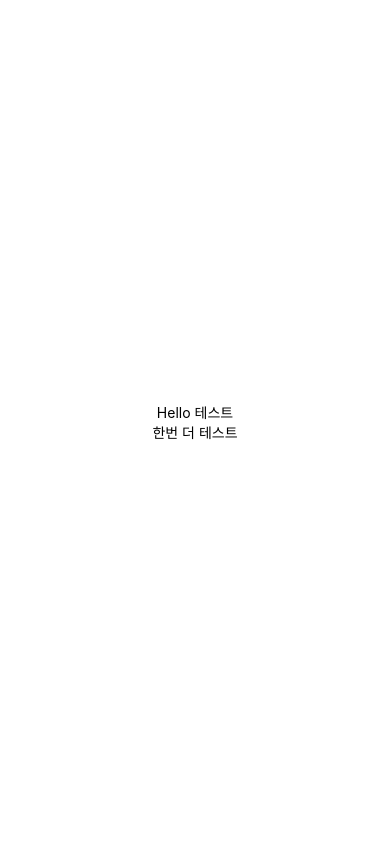
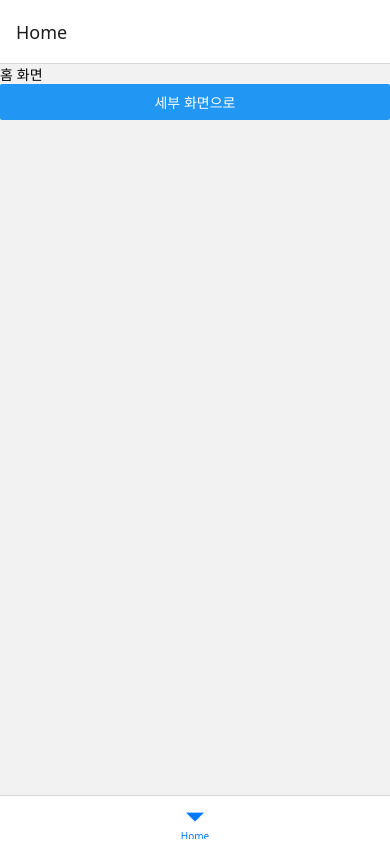
Before and after one commit to shjeong99/wordQuizApp, a React Native app: screen /Home in a window 390 px wide. Built offline with nearby package versions, Linux system fonts and the light colour scheme.

Commit message:
네비게이터 추가

```diff
--- a/App.tsx
+++ b/App.tsx
@@ -1,21 +1,15 @@
-import { StatusBar } from 'expo-status-bar';
-import { StyleSheet, Text, View } from 'react-native';
+// App.tsx
+import { NavigationContainer } from '@react-navigation/native';
+import MainNavigator from './app/navigation/MainNavigator';
+import AuthNavigator from './app/navigation/AuthNavigatior';
 
 export default function App() {
+  const isLoggedIn = false; // 로그인 상태에 따라 스택 분기
+
   return (
-    <View style={styles.container}>
-      <Text>Hello 테스트</Text>
-      <Text>한번 더 테스트</Text>
-      <StatusBar style="auto" />
-    </View>
+    <NavigationContainer>
+      {/* {isLoggedIn ? <AuthNavigator /> : <MainNavigator />} */}
+      {isLoggedIn ? <MainNavigator /> : <MainNavigator />}
+    </NavigationContainer>
   );
 }
-
-const styles = StyleSheet.create({
-  container: {
-    flex: 1,
-    backgroundColor: '#fff',
-    alignItems: 'center',
-    justifyContent: 'center',
-  },
-});
--- /dev/null
+++ b/app.json
@@ -0,0 +1,5 @@
+{
+  "plugins": [
+    "expo-router"
+  ]
+}
--- /dev/null
+++ b/app/navigation/AuthNavigatior.tsx
@@ -0,0 +1,14 @@
+import { createStackNavigator } from '@react-navigation/stack';
+// import LoginScreen from '../screens/LoginScreen';
+// import SignupScreen from '../screens/SignupScreen';
+
+const Stack = createStackNavigator();
+
+export default function AuthNavigator() {
+  // return (
+  //   <Stack.Navigator initialRouteName="Login">
+  //   <Stack.Screen name="Login" component={LoginScreen} />
+  //     <Stack.Screen name="Signup" component={SignupScreen} />
+  //   </Stack.Navigator>
+  // );
+}
--- /dev/null
+++ b/app/navigation/MainNavigator.tsx
@@ -0,0 +1,35 @@
+import { createStackNavigator } from '@react-navigation/stack';
+import { createBottomTabNavigator } from '@react-navigation/bottom-tabs';
+import HomeScreen from '../screens/HomeScreen';
+import DetailsScreen from '../screens/DetailsScreen';
+
+const Stack = createStackNavigator();
+const Tab = createBottomTabNavigator();
+
+//스택 네비게이터
+function HomeStackNavigator() {
+  return (
+    <Stack.Navigator initialRouteName="Home" id={undefined}>
+      <Stack.Screen name="Home" component={HomeScreen} />
+      <Stack.Screen name="Details" component={DetailsScreen} />
+    </Stack.Navigator>
+  );
+}
+
+export default function MainNavigator() {
+  //탭 네비게이터 추가
+  return (
+    <>
+    <Tab.Navigator screenOptions={{headerShown:false}} id={undefined}>
+      <Tab.Screen name="Home" component={HomeStackNavigator} />
+      {/* <Tab.Screen name="Settings" component={SettingsStackNavigator} /> */}
+    </Tab.Navigator>
+    </>
+
+    //탭 없을때
+    // <Stack.Navigator initialRouteName="Home" screenOptions={{headerShown:false}} id={undefined}>
+    //   <Stack.Screen name="Home" component={HomeScreen} />
+    //   <Stack.Screen name="Details" component={DetailsScreen} />
+    // </Stack.Navigator>
+  );
+}
--- /dev/null
+++ b/app/screens/DetailsScreen.tsx
@@ -0,0 +1,11 @@
+import { View, Text } from 'react-native';
+
+const Details = () => {
+  return (
+    <View>
+      <Text>세부 화면</Text>
+    </View>
+  );
+};
+
+export default Details;
--- /dev/null
+++ b/app/screens/HomeScreen.tsx
@@ -0,0 +1,12 @@
+import { View, Text, Button } from 'react-native';
+
+const HomeScreen = ({ navigation }: any) => {
+  return (
+    <View>
+      <Text>홈 화면</Text>
+      <Button title="세부 화면으로" onPress={() => navigation.navigate('Details')} />
+    </View>
+  );
+};
+
+export default HomeScreen;
```
Also changed, not shown: app/navigation/RootNavigator.tsx (added, +20 -0 lines), package.json (+14 -5 lines), 1 other file (tests, documents, lock files or other folders).
